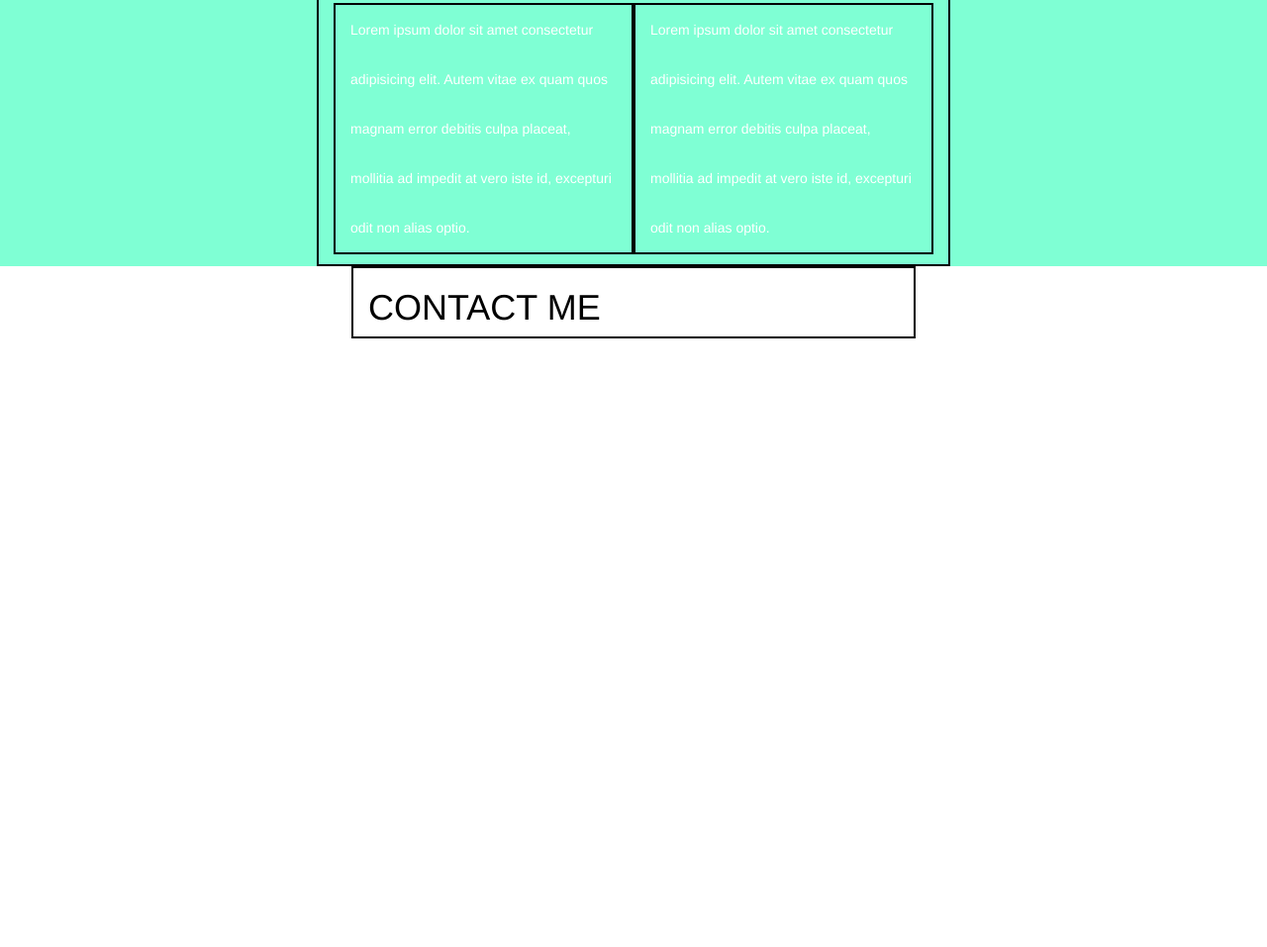
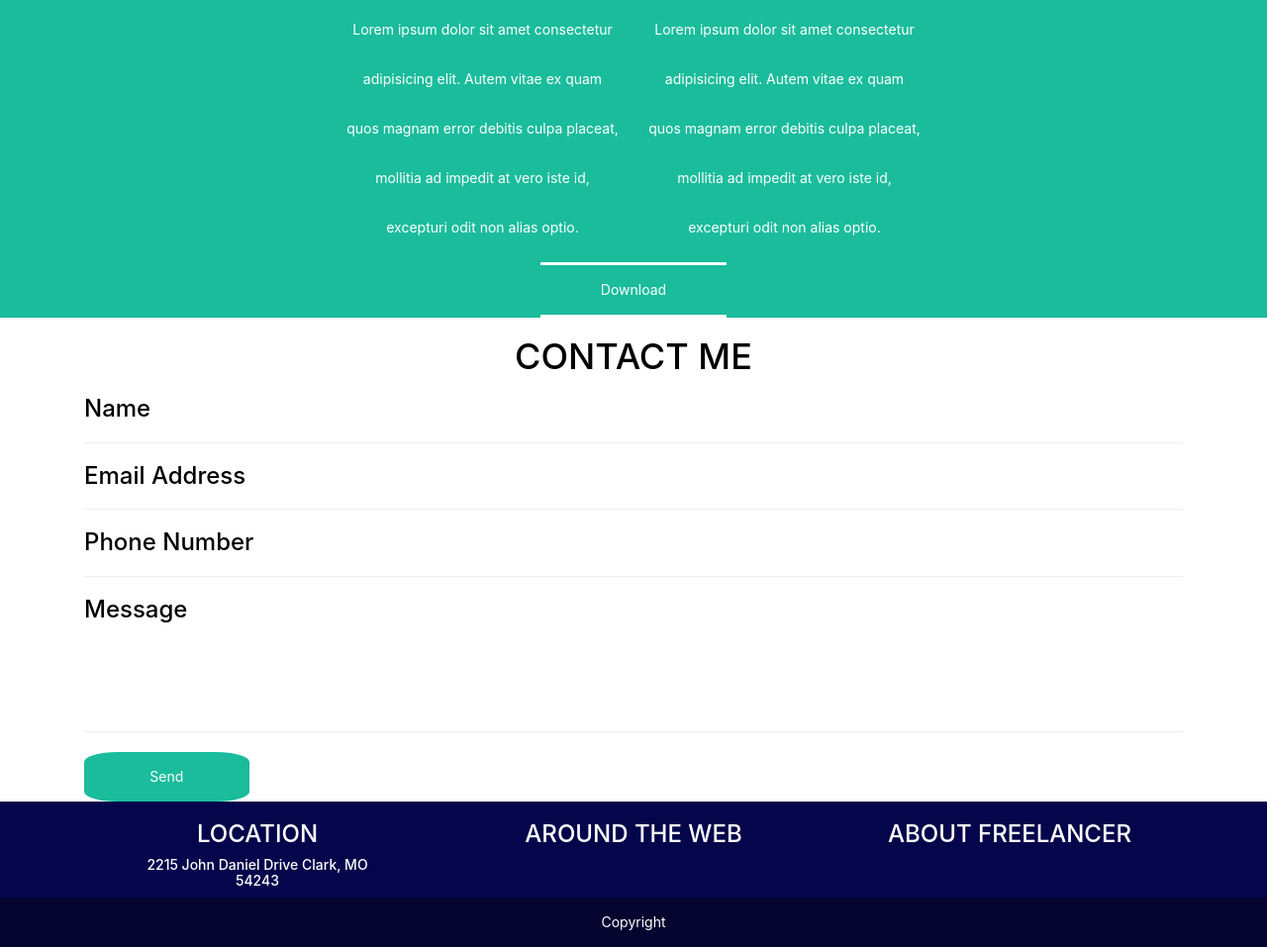
Before and after one commit to Alex93pa/html-css-bootstrap-freelancer, a plain HTML site: page index.html in a window 1280 px wide. Shown: the part 856-1813 px from the top of the page at 99% size. Before the commit the page ends 1198 px from the top, so only its background shows below. Drawn offline with nearby package versions, Linux system fonts and the light colour scheme.

Commit message:
completare scritte

```diff
--- a/index.html
+++ b/index.html
@@ -83,6 +83,11 @@
                     <p class="col-lg-6 col-md-6 col-xs-12">Lorem ipsum dolor sit amet consectetur adipisicing elit. Autem vitae ex quam quos magnam error debitis culpa placeat, mollitia ad impedit at vero iste id, excepturi odit non alias optio.</p>
                     <p class="col-lg-6 col-md-6 col-xs-12">Lorem ipsum dolor sit amet consectetur adipisicing elit. Autem vitae ex quam quos magnam error debitis culpa placeat, mollitia ad impedit at vero iste id, excepturi odit non alias optio.</p>
                 </div>
+                <div class="download col-lg-12 col-md-12 col-xs-12">
+                    <a href="" >
+                       <div class="btn-download"> Download</div>
+                    </a>
+                </div>
             </div>
         </div>
 
@@ -90,14 +95,52 @@
 
         <div class="contact">
             <div class="container">
-                <div class="col-lg-offset-3 col-lg-6 col-md-offset-2 col-md-8 col-xs-offset-1 col-xs-10">
+                <div class="col-lg-12 col-md-12 col-xs-12">
+
                     <h1>CONTACT ME</h1>
-
+                    <h3 class="data">Name</h3>
+                    <hr>
+                    <h3 class="data">Email Address</h3>
+                    <hr>
+                    <h3 class="data">Phone Number</h3>
+                    <hr>
+                    <h3 class="data">Message</h3>
+                    <div class="text"></div>
+                    <hr>
+                    <a href=""> <div  class="btn-send">Send</div> </a>
                 </div>
 
             </div>
         </div>
 
+        <!-- footer -->
+
+        <footer class="up-footer">
+            <div class="container">
+                <div class="col-lg-4 col-md-4 col-xd-1">
+                    <h3 class="white">LOCATION</h3>
+                    <h5 class="white">2215 John Daniel Drive Clark, MO <br> 54243</h5>
+                </div>
+                <div class="col-lg-4 col-md-4 col-xd-1">
+                    <h3 class="white">AROUND THE WEB</h3>
+
+                </div>
+                <div class="col-lg-4 col-md-4 col-xd-1">
+                    <h3 class="white">ABOUT FREELANCER</h3>
+                </div>
+
+            </div>
+
+        </footer>
+
+        <footer class="down-footer">
+            <div class="container">
+                <div class="white col-lg-12 col-md-12 col-xs-12">
+                    Copyright
+                </div>
+            </div>
+
+        </footer>
 
 
     </main>
--- a/style.css
+++ b/style.css
@@ -2,14 +2,17 @@
     margin: 0;
     padding: 0;
     box-sizing: border-box;
+    text-align: center;
+    font-family: -apple-system, BlinkMacSystemFont, 'Segoe UI', Roboto, Oxygen, Ubuntu, Cantarell, 'Open Sans', 'Helvetica Neue', sans-serif;
 }
 
 [class*="col-"] {
-    border: 2px solid black;
+
     line-height: 50px;
 }
 
 .navbar{
+    margin-bottom: 0;
     background-color: rgb(59, 1, 59);
 }
 
@@ -18,8 +21,12 @@
     color: white;
 }
 
+.white{
+    color: white;
+}
+
 .hero{
-    background-color: aquamarine;
+    background-color: #1abc9c;
 }
 
 .heroimg>img{
@@ -32,14 +39,46 @@
     color: black;
 }
 
+
 .box>div>img{
-    height: 130px;
+    height: 150px;
     object-fit: contain;
+    padding: 10px;
     margin-left: 50%;
     transform: translate(-50%);
 }
 
 .about{
-    background-color: aquamarine;
+    background-color: #1abc9c;
+}
+
+.btn-download{
+    color: white;
+    width: 15%;
+    margin: auto;
+    border-top: 3px solid white;
+    border-bottom: 3px solid white;
 
 }
+.text{
+    height: 80px;
+}
+
+.data{
+    text-align: left;
+}
+
+.btn-send{
+    width: 15%;
+    background-color: #1abc9c;
+    border-radius: 20%;
+    color: white;
+
+}
+.up-footer{
+    background-color: rgb(5, 5, 75);
+}
+
+.down-footer{
+    background-color: rgb(4, 4, 47);
+}
```
